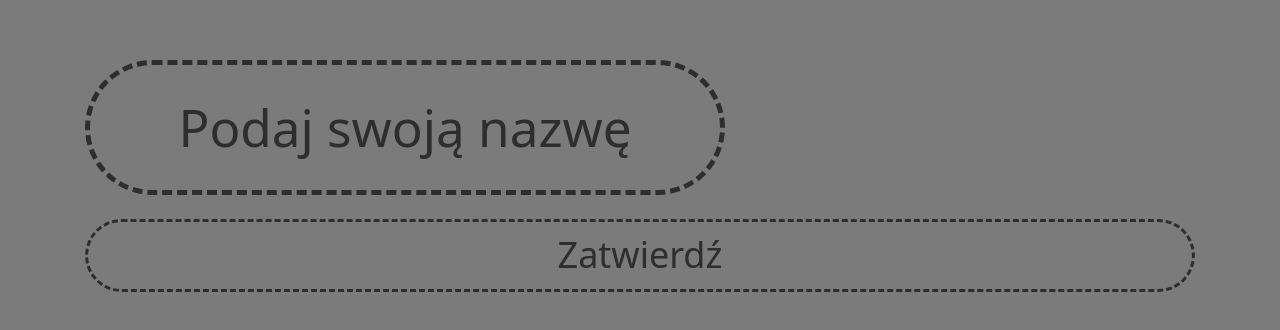
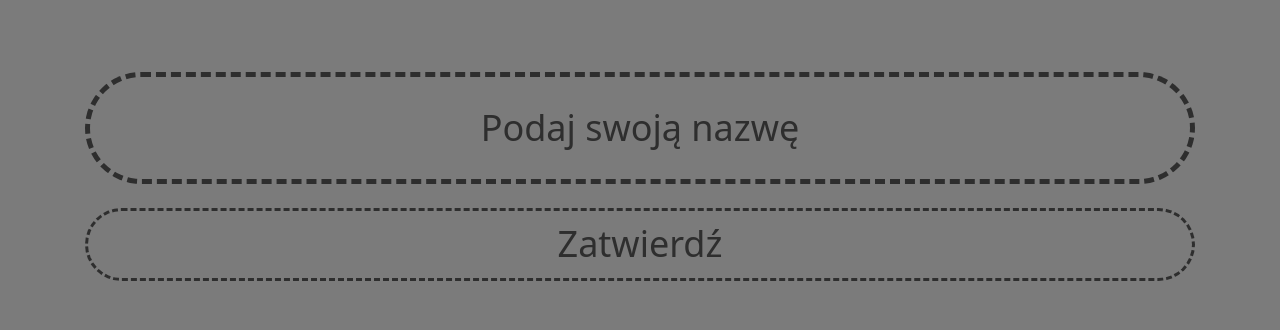
Before and after one commit to wp17368/Statki, a plain HTML site: page index.html in a window 1280 px wide. Shown: the part 252-582 px from the top of the page. Drawn offline with nearby package versions, Linux system fonts and the light colour scheme; a web font is replaced by a local one.

Commit message:
fix inputt field

```diff
--- a/index.html
+++ b/index.html
@@ -35,11 +35,12 @@
   <body>
     <div class="container">
       <div class="row justify-content-center">
-        <div class="d-flex flex-column my-auto col-sm-12">
+        <div class="flex-column d-flex my-auto col-sm-12">
           <header id="header" class="invisible">
             <h1>Ustaw swoją flotę na morzu</h1>
           </header>
           <input
+            class="w-100"
             type="text"
             id="player1-input"
             placeholder="Podaj swoją nazwę"
--- a/style.css
+++ b/style.css
@@ -24,7 +24,6 @@ header {
 #shootingBoard,
 th,
 td {
-  font-size: 3vh;
   background: transparent;
   border: 1px solid #ccc;
   border-style: dashed;
@@ -39,7 +38,7 @@ td {
   height: 2em;
 }
 input {
-  font-size: 4vw;
+  font-size: 4.5vh;
   margin-top: 10vh;
   padding: 3vh;
   width: 50vw;
```
